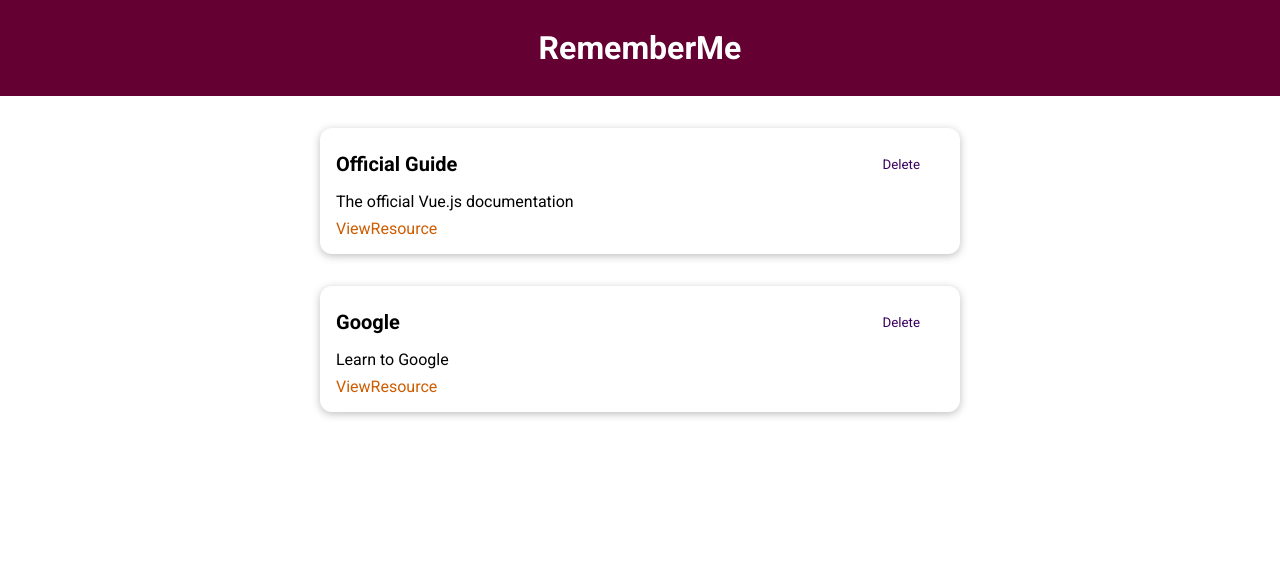
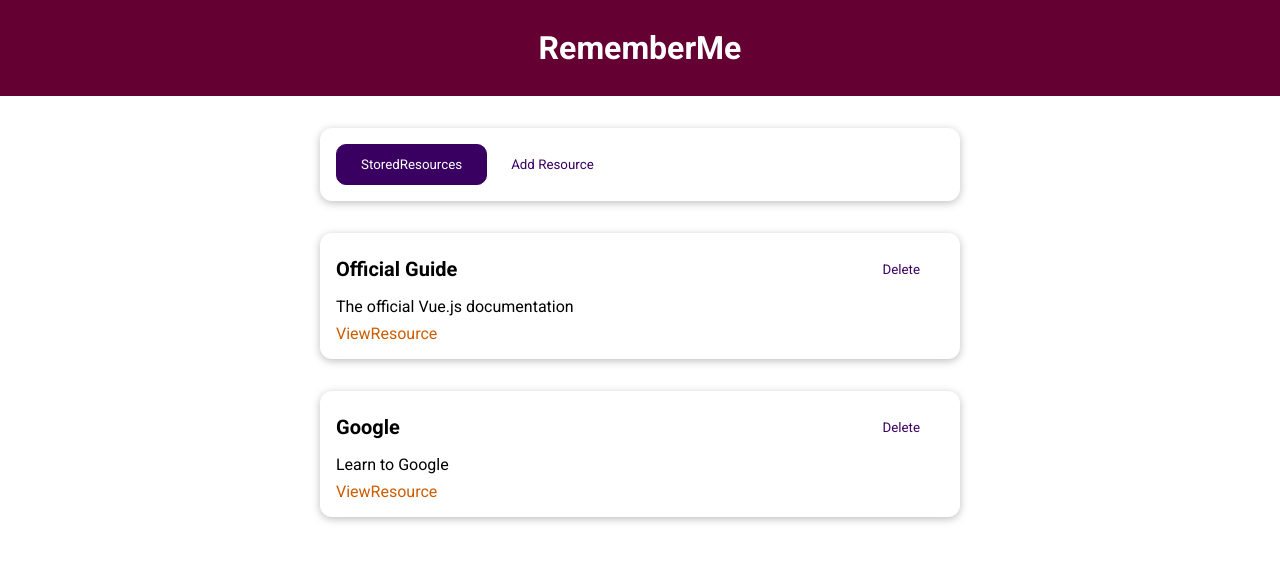
Before and after one commit to felipe-luis/resources-app, a Vue app: page / in a window 1280 px wide. Shown: the top 562 px of the page. Built offline with nearby package versions, Linux system fonts and the light colour scheme.

Commit message:
Adicona funcionalidade no menu de troca de páginas

```diff
--- a/src/App.vue
+++ b/src/App.vue
@@ -1,34 +1,16 @@
 <template>
 	<TheHeader title="RememberMe"/>
-	<StoredResource :resources="storedResources"></StoredResource>
+	<TheResources></TheResources>
 </template>
 
 <script>
-import StoredResource from './components/LearningResources/StoredResource.vue';
+import TheResources from './components/LearningResources/TheResources.vue';
 import TheHeader from './components/layouts/TheHeader.vue';
 export default{
 	components:{
-		StoredResource,
 		TheHeader,
+		TheResources
 	},
-	data(){
-		return{
-			storedResources: [
-				{
-					id: 'official-guide',
-					title: 'Official Guide',
-					description: 'The official Vue.js documentation',
-					link: 'https://vuejs.org'
-				},
-				{
-					id: 'google',
-					title: 'Google',
-					description: 'Learn to Google',
-					link: 'https://google.com'
-				}
-			]
-		}
-	}
 }
 </script>
 
--- /dev/null
+++ b/src/components/LearningResources/AddResource.vue
@@ -0,0 +1,3 @@
+<template>
+    <h2>Add Resource</h2>
+</template>
--- a/src/components/LearningResources/StoredResource.vue
+++ b/src/components/LearningResources/StoredResources.vue
@@ -15,7 +15,7 @@ export default{
     components:{
 		LearningResource,
 	},
-    props: ['resources']
+    inject: ['resources']
 }
 </script>
 
--- /dev/null
+++ b/src/components/LearningResources/TheResources.vue
@@ -0,0 +1,58 @@
+<template>
+    <BaseCard>
+        <BaseButton @click="setSelectedTab('StoredResources')" :mode="storedResButtonMode">StoredResources</BaseButton>
+        <BaseButton @click="setSelectedTab('AddResource')" :mode="addResButtonMode">Add Resource</BaseButton>
+    </BaseCard>
+    <component :is="selectedTab"></component>
+	<!-- <StoredResources :resources="storedResources"></StoredResources> -->
+
+</template>
+
+<script>
+import AddResource from './AddResource.vue';
+import StoredResources from './StoredResources.vue';
+export default {
+    components:{
+        AddResource,
+        StoredResources
+    },
+    data(){
+        return{
+            selectedTab:'StoredResources',
+            storedResources: [
+				{
+					id: 'official-guide',
+					title: 'Official Guide',
+					description: 'The official Vue.js documentation',
+					link: 'https://vuejs.org'
+				},
+				{
+					id: 'google',
+					title: 'Google',
+					description: 'Learn to Google',
+					link: 'https://google.com'
+				}
+			]
+        }
+    },
+    provide(){
+        return{
+            resources: this.storedResources
+        }
+    },
+    methods:{
+        setSelectedTab(tab){
+            this.selectedTab = tab;
+
+        }
+    },
+    computed:{
+        storedResButtonMode(){
+            return this.selectedTab === 'StoredResources' ? null : 'flat'
+        },
+        addResButtonMode(){
+            return this.selectedTab === 'AddResource' ? null : 'flat'
+        }
+    }
+}
+</script>
```
